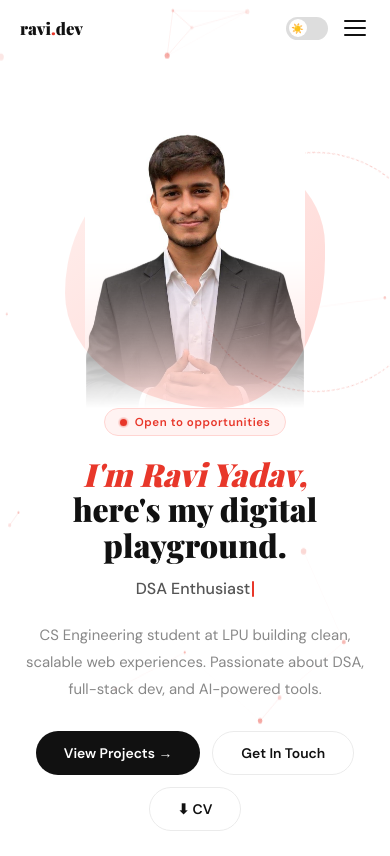
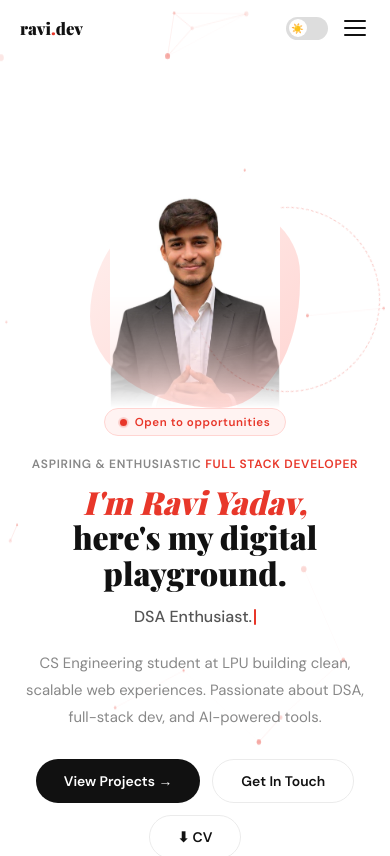
Before and after one commit to ravi122004/My-Portfolio, a React (Vite) app: page / in a window 390 px wide. Shown: the top 856 px of the page. Built offline with nearby package versions, Linux system fonts and the light colour scheme; a web font is replaced by a local one.

Commit message:
added Leetcode link and modified a bit

```diff
--- a/src/App.jsx
+++ b/src/App.jsx
@@ -334,9 +334,9 @@ export default function Portfolio() {
         {/* Mobile: photo first, then text */}
         {isMobile && (
           <div style={{ position:"relative", display:"flex", justifyContent:"center", alignItems:"flex-end", width:"100%", height:"320px", opacity:heroVisible?1:0, transition:"opacity 1s ease 0.2s", flexShrink:0 }}>
-            <div style={{ position:"absolute", bottom:"0", left:"50%", transform:"translateX(-50%)", width:"260px", height:"260px", background:dark?"linear-gradient(135deg,#2a0a08,#1a0505)":"linear-gradient(135deg,#fff0ee,#ffd5d2)", animation:"morph 8s ease-in-out infinite", zIndex:0, borderRadius:"50%" }} />
-            <div style={{ position:"absolute", bottom:"5%", left:"50%", transform:"translateX(-50%)", width:"240px", height:"240px", border:`1px dashed ${dark?"#e8372a55":"#e8372a44"}`, borderRadius:"50%", animation:"spin-slow 20s linear infinite", zIndex:1 }} />
-            <div style={{ position:"relative", zIndex:2, width:"220px", height:"300px", overflow:"hidden" }}>
+            <div style={{ position:"absolute", bottom:"0", left:"50%", transform:"translateX(-50%)", width:"210px", height:"210px", background:dark?"linear-gradient(135deg,#2a0a08,#1a0505)":"linear-gradient(135deg,#fff0ee,#ffd5d2)", animation:"morph 8s ease-in-out infinite", zIndex:0, borderRadius:"50%" }} />
+            <div style={{ position:"absolute", bottom:"5%", left:"50%", transform:"translateX(-50%)", width:"185px", height:"185px", border:`1px dashed ${dark?"#e8372a55":"#e8372a44"}`, borderRadius:"50%", animation:"spin-slow 20s linear infinite", zIndex:1 }} />
+            <div style={{ position:"relative", zIndex:2, width:"170px", height:"230px", overflow:"hidden" }}>
               <img src={PHOTO_BW} alt="Ravi Yadav" style={{ width:"100%", height:"100%", objectFit:"cover", objectPosition:"top center", display:"block", WebkitMaskImage:"linear-gradient(to bottom,black 50%,transparent 100%)", maskImage:"linear-gradient(to bottom,black 50%,transparent 100%)" }} />
             </div>
           </div>
@@ -350,6 +350,10 @@ export default function Portfolio() {
               <span style={{ position:"absolute", width:"7px", height:"7px", background:"#e8372a", borderRadius:"50%", animation:"pulse-ring 1.5s ease-out infinite" }} />
             </span>
             <span style={{ fontSize:"0.72rem", fontWeight:700, color:"#e8372a", letterSpacing:"0.05em" }}>Open to opportunities</span>
+          </div>
+
+          <div style={{ fontSize:"clamp(0.75rem,2vw,0.85rem)", fontWeight:700, color:t.text3, letterSpacing:"0.06em", textTransform:"uppercase", marginBottom:"0.75rem" }}>
+            Aspiring &amp; Enthusiastic <span style={{ color:"#e8372a" }}>Full Stack Developer</span>
           </div>
 
           <div style={{ fontSize:isMobile?"clamp(2rem,8vw,2.8rem)":"clamp(2.4rem,5vw,4.2rem)", fontFamily:"'Playfair Display',serif", fontWeight:900, lineHeight:1.1, marginBottom:"0.85rem" }}>
@@ -448,6 +452,7 @@ export default function Portfolio() {
                   ["Mobile","+91 7217284703","tel:+917217284703"],
                   ["GitHub","github.com/ravi122004","https://github.com/ravi122004"],
                   ["LinkedIn","linkedin.com/in/ravi-yadav27","https://linkedin.com/in/ravi-yadav27"],
+                  ["LeetCode","leetcode.com/u/ravii_ydvv","https://leetcode.com/u/ravii_ydvv/"],
                 ].map(([l,v,href]) => (
                   <div key={l} style={{ display:"flex", justifyContent:"space-between", padding:"0.75rem 0", borderBottom:`1px solid ${t.border}`, gap:"0.75rem" }}>
                     <span style={{ fontSize:"0.7rem", fontWeight:800, color:t.text3, textTransform:"uppercase", letterSpacing:"0.06em", flexShrink:0 }}>{l}</span>
@@ -547,7 +552,7 @@ export default function Portfolio() {
             <button className="pill" style={{ alignSelf:"center", marginTop:"0.5rem", background:dark?"#e8372a":"#111" }}>Send Message →</button>
           </div>
           <div style={{ marginTop:"3rem", display:"flex", justifyContent:"center", gap:isMobile?"1.25rem":"2rem", flexWrap:"wrap", borderTop:`1px solid ${t.border}`, paddingTop:"2rem" }}>
-            {[["GitHub","https://github.com/ravi122004"],["LinkedIn","https://linkedin.com/in/ravi-yadav27"],["Email","mailto:raviyaduvanshispecial@gmail.com"],["+91 7217284703","tel:+917217284703"]].map(([l,h]) => (
+            {[["GitHub","https://github.com/ravi122004"],["LinkedIn","https://linkedin.com/in/ravi-yadav27"],["LeetCode","https://leetcode.com/u/ravii_ydvv/"],["Email","mailto:raviyaduvanshispecial@gmail.com"],["+91 7217284703","tel:+917217284703"]].map(([l,h]) => (
               <a key={l} href={h} target="_blank" rel="noreferrer"
                 style={{ fontSize:isMobile?"0.78rem":"0.83rem", fontWeight:600, color:t.text3, textDecoration:"none", transition:"color 0.2s" }}
                 onMouseEnter={e=>e.target.style.color="#e8372a"}
```
